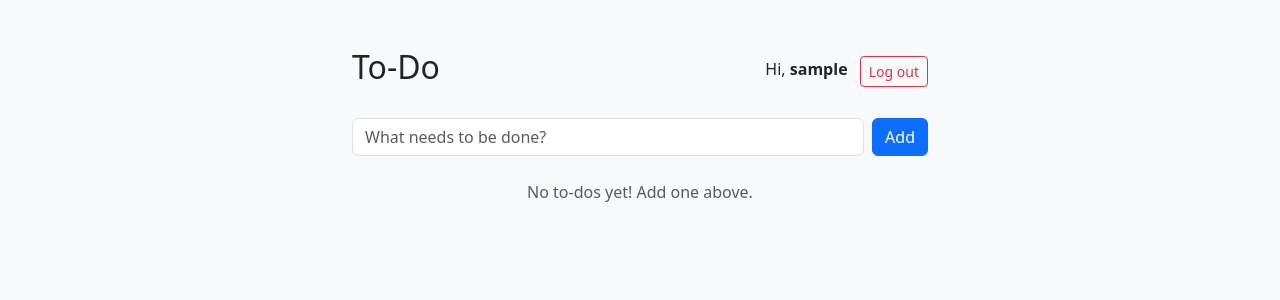
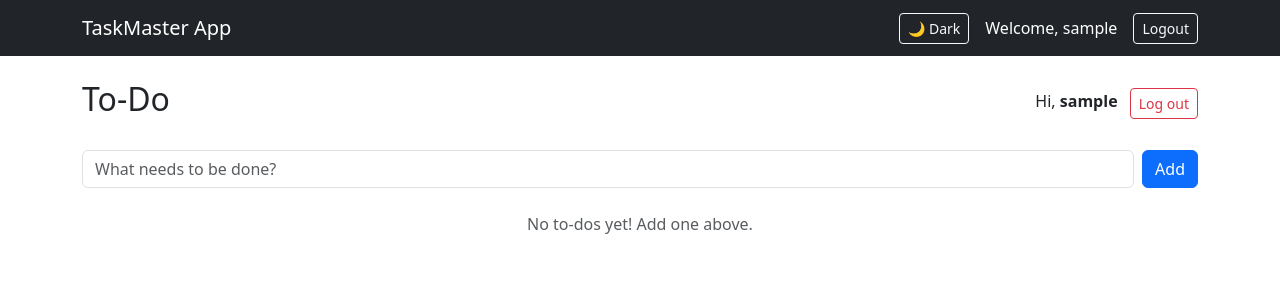
Before and after one commit to Mori2004/db-lab2-app, a Flask app: page / in a window 1280 px wide. Shown: the top 300 px of the page. Run offline with Flask 3, Linux system fonts and the light colour scheme; the visitor is signed in with stand-in values (Sample User, id 1); data that the repository does not hold is empty.

Commit message:
Add dark mode toggle to base template

```diff
--- a/templates/base.html
+++ b/templates/base.html
@@ -1,27 +1,77 @@
 <!DOCTYPE html>
-<html lang="en">
+<html lang="en" data-bs-theme="light">
 <head>
     <meta charset="UTF-8">
     <meta name="viewport" content="width=device-width, initial-scale=1.0">
-    <title>To-Do Application</title>
+    <title>Flask To-Do App</title>
+    <!-- Bootstrap 5 CSS -->
     <link href="https://cdn.jsdelivr.net/npm/bootstrap@5.3.0/dist/css/bootstrap.min.css" rel="stylesheet">
 </head>
-<body class="bg-light">
-    <div class="container mt-5" style="max-width: 600px;">
+<body>
+
+    <!-- Navigation Bar -->
+    <nav class="navbar navbar-expand-lg navbar-dark bg-dark">
+        <div class="container">
+            <a class="navbar-brand" href="{{ url_for('index') }}">TaskMaster App</a>
+            <div class="d-flex align-items-center">
+                <!-- Theme Toggle Button -->
+                <button class="btn btn-outline-light btn-sm me-3" id="themeToggleBtn" onclick="toggleTheme()">
+                    🌙 Dark
+                </button>
+
+                {% if session.get('user_id') %}
+                    <span class="text-white me-3">Welcome, {{ session.get('user_name') }}</span>
+                    <a href="{{ url_for('logout') }}" class="btn btn-outline-light btn-sm">Logout</a>
+                {% else %}
+                    <a href="{{ url_for('login') }}" class="btn btn-outline-light btn-sm me-2">Login</a>
+                    <a href="{{ url_for('register') }}" class="btn btn-primary btn-sm">Register</a>
+                {% endif %}
+            </div>
+        </div>
+    </nav>
+
+    <!-- Main Content Container -->
+    <div class="container mt-4">
+        <!-- Flash Alert Messages -->
         {% with messages = get_flashed_messages(with_categories=true) %}
             {% if messages %}
                 {% for category, message in messages %}
-                    <div class="alert alert-{{ category }} alert-dismissible fade show" role="alert">
+                    <div class="alert alert-{{ 'danger' if category == 'error' else category }} alert-dismissible fade show" role="alert">
                         {{ message }}
-                        <button type="button" class="btn-close" data-bs-dismiss="alert"></button>
+                        <button type="button" class="btn-close" data-bs-dismiss="alert" aria-label="Close"></button>
                     </div>
                 {% endfor %}
             {% endif %}
         {% endwith %}
 
+        <!-- Child Page Injection Block -->
         {% block content %}{% endblock %}
     </div>
+
+    <!-- Dark/Light Theme Script -->
+    <script>
+        function applyTheme(theme) {
+            document.documentElement.setAttribute('data-bs-theme', theme);
+            localStorage.setItem('theme', theme);
+            const btn = document.getElementById('themeToggleBtn');
+            if (btn) {
+                btn.innerHTML = theme === 'dark' ? '☀️ Light' : '🌙 Dark';
+                btn.className = theme === 'dark' ? 'btn btn-outline-warning btn-sm me-3' : 'btn btn-outline-light btn-sm me-3';
+            }
+        }
+
+        function toggleTheme() {
+            const currentTheme = document.documentElement.getAttribute('data-bs-theme') || 'light';
+            const newTheme = currentTheme === 'dark' ? 'light' : 'dark';
+            applyTheme(newTheme);
+        }
+
+        // Preserve saved theme across page reloads
+        const savedTheme = localStorage.getItem('theme') || 'light';
+        applyTheme(savedTheme);
+    </script>
+
+    <!-- Bootstrap 5 JS -->
     <script src="https://cdn.jsdelivr.net/npm/bootstrap@5.3.0/dist/js/bootstrap.bundle.min.js"></script>
-    {% block scripts %}{% endblock %}
 </body>
 </html>
```
